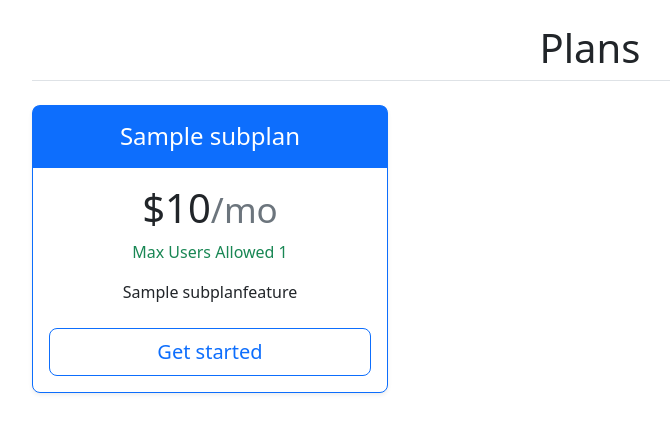
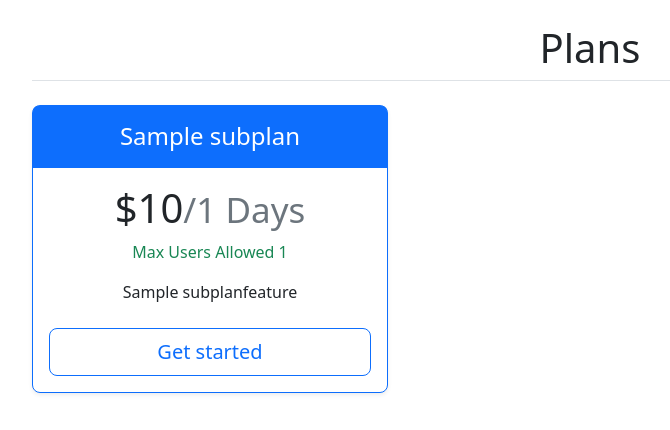
Before and after one commit to Re1gns/GymManagementSys, a Django app: page /pricing in a window 1280 px wide. Shown: the part 58-488 px from the top of the page, without its empty margins (50-720 px from the left). Run offline with Django 4.2, Linux system fonts and the light colour scheme; tables that the repository leaves empty hold one stand-in row (values such as "Sample post"); some libraries are stand-ins or nearby versions.

Commit message:
code refactor

```diff
--- a/GymManagementSystem/main/admin.py
+++ b/GymManagementSystem/main/admin.py
@@ -31,7 +31,7 @@ admin.site.register(models.GalleryImage, GalleryImageAdmin)
 
 class SubPlanAdmin(admin.ModelAdmin):
     list_editable=('highlight_status', 'max_member',)
-    list_display=('title', 'price', 'max_member', 'highlight_status')
+    list_display=('title', 'price', 'validity_period', 'max_member', 'highlight_status')
 admin.site.register(models.SubPlan, SubPlanAdmin)
 
 class SubPlanFeatureAdmin(admin.ModelAdmin):
--- a/GymManagementSystem/main/models.py
+++ b/GymManagementSystem/main/models.py
@@ -84,6 +84,7 @@ class SubPlan(models.Model):
     price=models.IntegerField()
     max_member=models.IntegerField(null=True)
     highlight_status=models.BooleanField(default=False, null=True)
+    validity_period=models.IntegerField(null=True)
 
     def __str__(self):
         return self.title
--- a/GymManagementSystem/main/templates/pricing.html
+++ b/GymManagementSystem/main/templates/pricing.html
@@ -17,7 +17,7 @@
             <h4 class="my-0 fw-normal">{{plan.title}}</h4>
           </div>
           <div class="card-body">
-            <h1 class="card-title pricing-card-title">${{plan.price}}<small class="text-muted fw-light">/mo</small></h1>
+            <h1 class="card-title pricing-card-title">${{plan.price}}<small class="text-muted fw-light">/{{plan.validity_period}} Days</small></h1>
             <p class="text-success">Max Users Allowed {{plan.max_member}}</p>
             <ul class="list-unstyled mt-3 mb-4">
               {% for feature in plan.subplanfeature_set.all %}
```
Also changed, not shown: GymManagementSystem/main/migrations/0027_subplan_validity_period.py (added).
